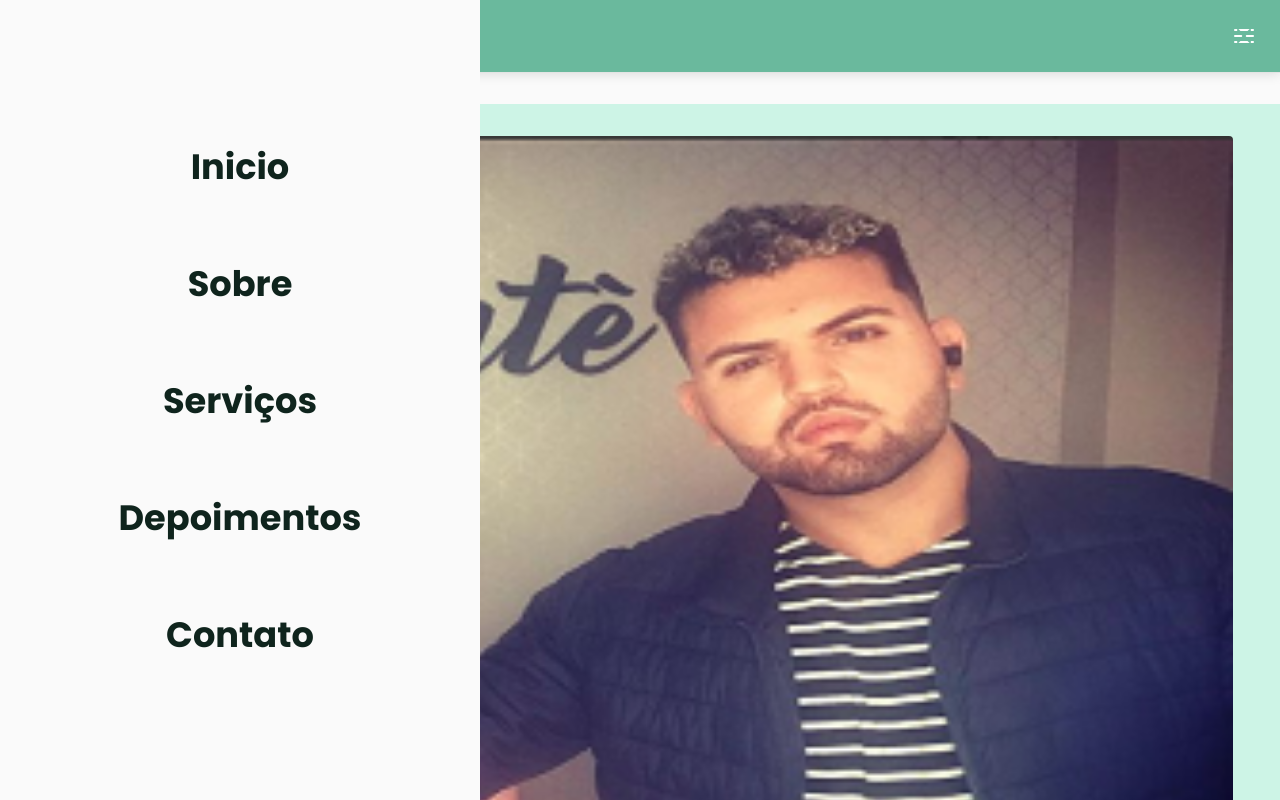
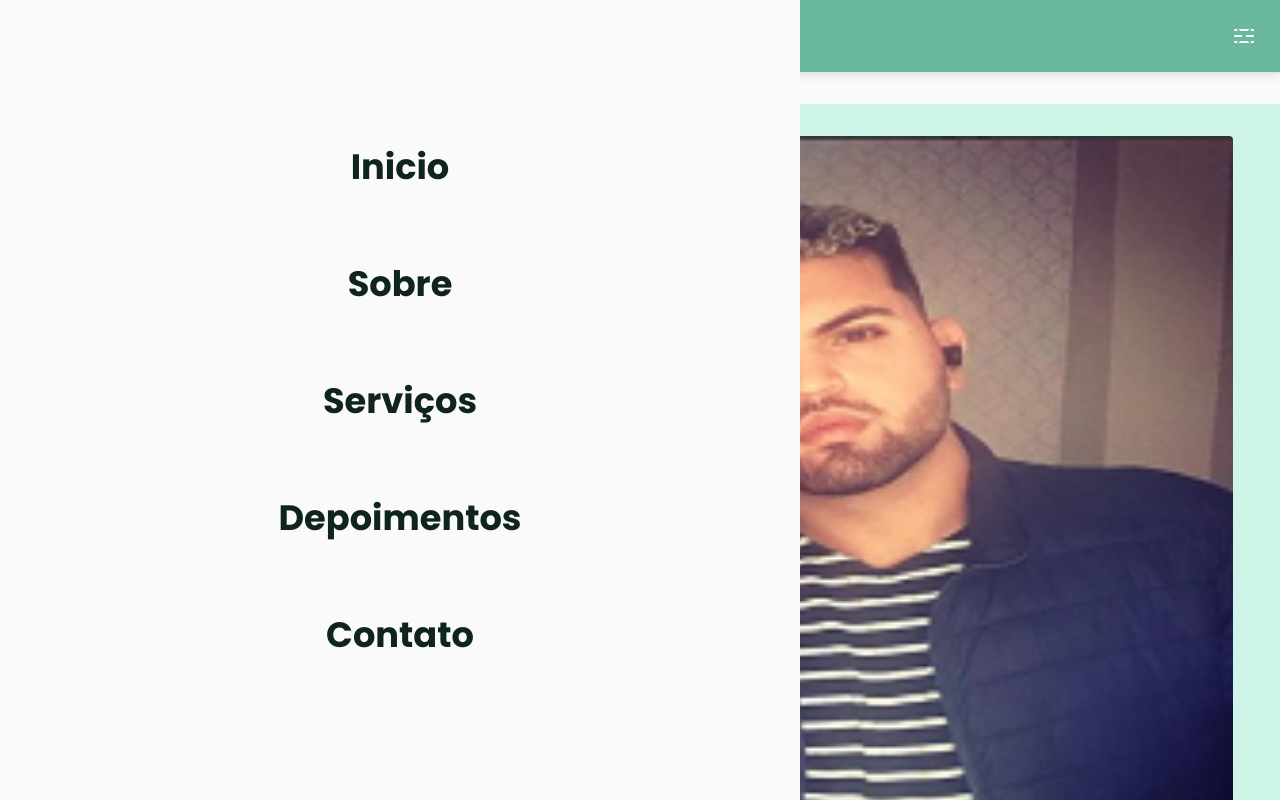
Before and after one commit to XablauGtx/Sal-oTeste, a plain HTML site: page index.html in a window 1280 px wide. Both pictures are taken after a click on the element 1244 px from the left and 36 px from the top of the page. Shown: the top 800 px of the page. Drawn offline with nearby package versions, Linux system fonts and the light colour scheme; files whose address does not match are found by name.

Commit message:
Update style.css

```diff
--- a/style.css
+++ b/style.css
@@ -204,7 +204,7 @@ nav.show .menu {
   visibility: visible;
   background: var(--body-color);
   height: 100vh;
-  width: 60vh;
+  width: 100vh;
   position: fixed;
   top: 0;
   left: 0;
```
